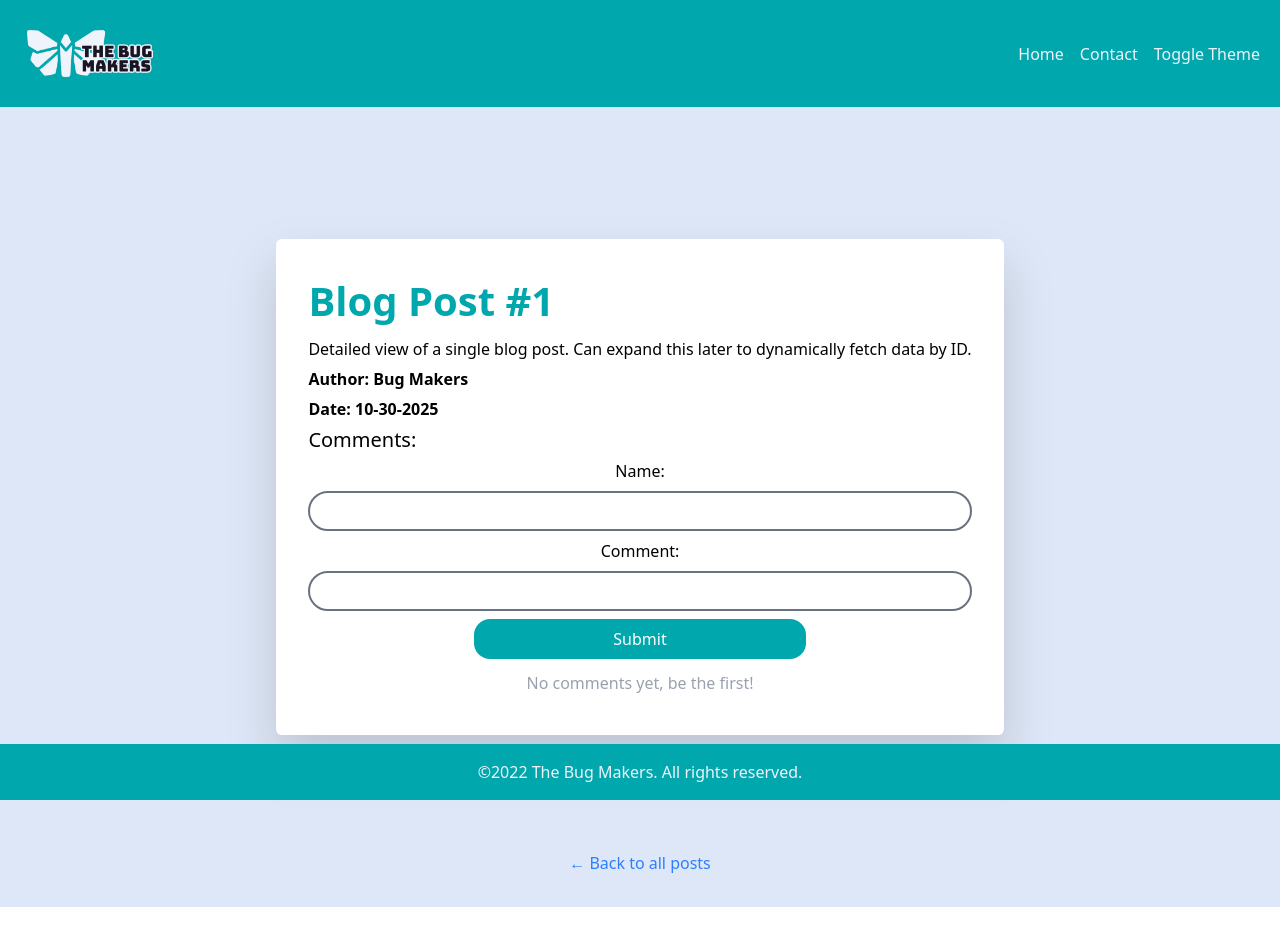
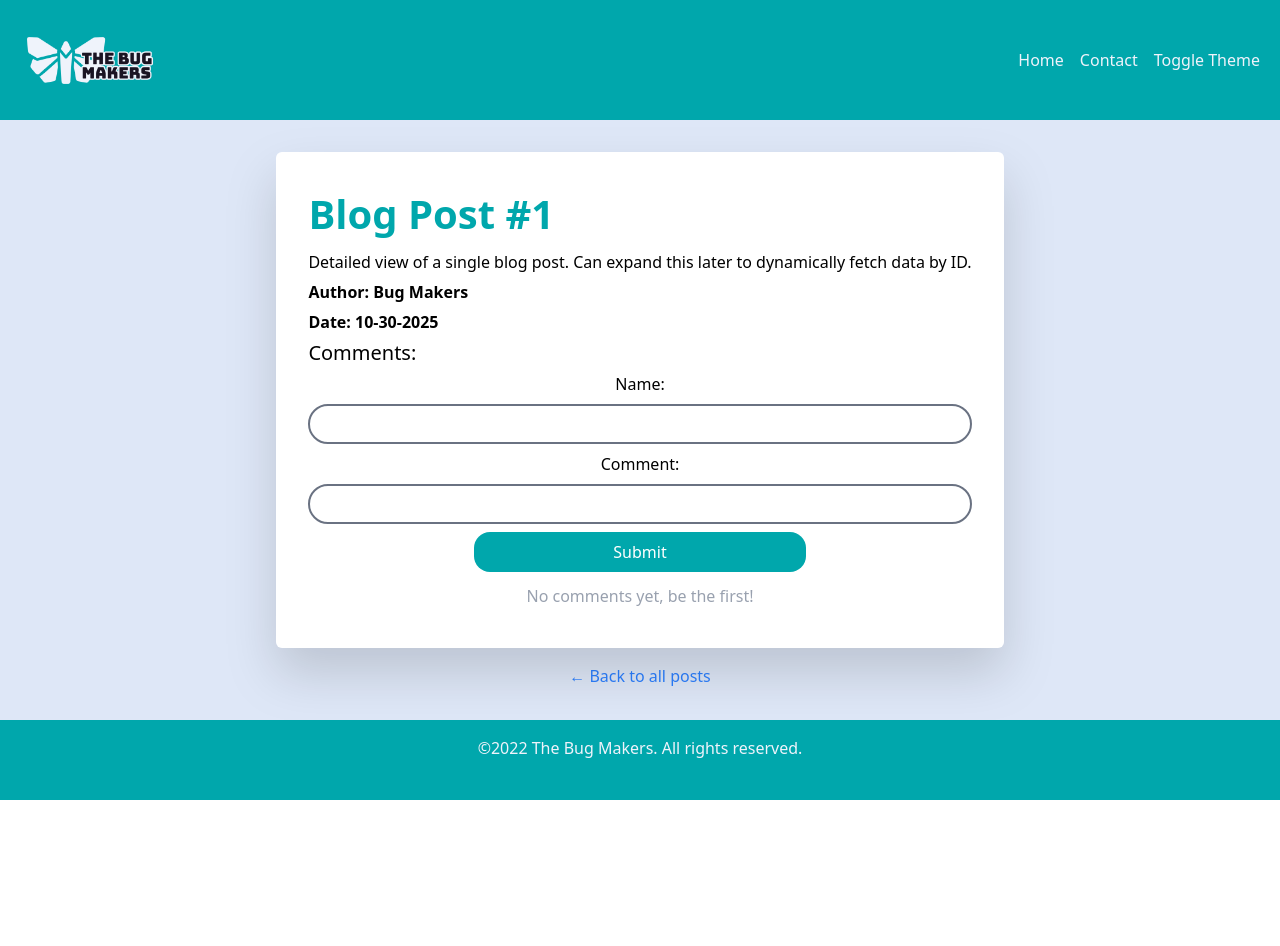
Before and after one commit to The-Bug-Makers-FED25/lab6, a React (Vite) app in the folder blog-app/: page /posts/1 in a window 1280 px wide. Shown: the top 946 px of the page. After the commit the page ends 800 px from the top, so only its background shows below. Built offline with nearby package versions, Linux system fonts and the light colour scheme.

Commit message:
added error handling, loading and did the first fetch set up

```diff
--- a/blog-app/package.json
+++ b/blog-app/package.json
@@ -11,6 +11,7 @@
   },
   "dependencies": {
     "@tailwindcss/vite": "^4.1.15",
+    "axios": "^1.13.2",
     "react": "^18.2.0",
     "react-dom": "^18.2.0",
     "react-router-dom": "^6.30.1"
--- a/blog-app/src/App.jsx
+++ b/blog-app/src/App.jsx
@@ -12,7 +12,7 @@ function App() {
   return (
     <>
       <Header />
-      <main className={`min-h-[85vh] ${light ? "bg-grey" : "bg-darkbg"}`}>
+      <main className={`overflow-auto min-h-[75vh] ${light ? "bg-grey" : "bg-darkbg"}`}>
         <Routes>
           <Route path="/" element={<BlogPostsPage />} />
           <Route path="/posts/:id" element={<IndividualPostPage />} />
--- a/blog-app/src/components/BlogBox/BlogBox.jsx
+++ b/blog-app/src/components/BlogBox/BlogBox.jsx
@@ -5,13 +5,12 @@ export function BlogBox ({title, content, author, date, initialComments }) {
     const {light} = useToggle()
 
 
-
     return <div className={`m-auto p-8 w-fit min-w-[45ch] max-w-[80ch] flex flex-col gap-1 rounded-md drop-shadow-2xl ${light ? "bg-white" : "bg-darkg"}`}>
             <div className="flex flex-col gap-1.5">
                 <h1 className={`text-pdark text-[2.5rem] font-bold ${light ? "" : "text-primary"}`}>{title}</h1>
                 <p className={`${light ? "" : "text-neutral"}`}>{content}</p>
-                <p className={`${light ? "" : "text-neutral"} font-bold`}>Author: {author}</p>
-                <p className={`${light ? "" : "text-neutral"} font-bold`}>Date: {date}</p>
+                <p className={`${light ? "" : "text-neutral"} font-bold`}>Author: {author ? author : "The Bug Makers"}</p>
+                <p className={`${light ? "" : "text-neutral"} font-bold`}>Date: {date ? date : "11-06-2025"}</p>
             </div>
             <h2 className={`${light ? "" : "text-neutral"} text-[1.25rem]`}>Comments:</h2>
             <BlogComments initialComments={initialComments}/>
--- a/blog-app/src/components/Footer/Footer.jsx
+++ b/blog-app/src/components/Footer/Footer.jsx
@@ -4,7 +4,7 @@ export default function Footer () {
     const {light} = useToggle()
 
     return (
-    <footer className={`flex justify-center p-4 sticky min-w-full text-neutral bottom-0 ${light ? "bg-pdark" : "bg-black"  }`}>
+    <footer className={`flex justify-center p-4 sticky min-w-full h-[10vh] text-neutral bottom-0 ${light ? "bg-pdark" : "bg-black"  }`}>
         <p>©2022 The Bug Makers. All rights reserved.</p>
     </footer>
     )
--- a/blog-app/src/components/Header/Header.jsx
+++ b/blog-app/src/components/Header/Header.jsx
@@ -9,7 +9,7 @@ export default function Header() {
 
   return (
     <>
-    <header className={`w-full h-fit bg-black text-neutral flex justify-between p-4 items-center ${light ? "bg-pdark" : ""}`}>
+    <header className={`w-full h-[15vh] bg-black text-neutral flex justify-between p-4 items-center ${light ? "bg-pdark" : ""}`}>
         <div>
             <img className="w-[150px]" src={logo} alt="bug makers logo" />
         </div>
--- a/blog-app/src/pages/BlogPostsPage.jsx
+++ b/blog-app/src/pages/BlogPostsPage.jsx
@@ -1,40 +1,44 @@
 import { Link } from "react-router-dom";
 import { BlogBox } from "../components/BlogBox/BlogBox";
 import { useToggle } from "../context/toggleThemeContext";
+import { useEffect, useState } from "react";
+import axios from "axios";
 
 export default function BlogPostsPage(){
 
   const {light} = useToggle();
+  const [posts, setPosts] = useState([]);
+  const [loading, setLoading] = useState(false); // required for loading solution
+  const [error, setError] = useState(null); // required for error solution
 
-    const blogPosts = [
-        {
-            id: 1,
-            title: "My First Blog!",
-            content: "I uh... I uh haven't done this before...",
-            author: "Joshua C. Price",
-            date: "10-22-2025",
-            initialComments: ["He's pretty freaking goated", "This guy isn't human..."]
-        },
-        {
-            id: 2,
-            title: "My Second Blog!",
-            content: "Dont listen to Josh... He has done this before...",
-            author: "Cailean M. Matthews.",
-            date: "10-23-2025",
-            initialComments:["He's the smartest guy i've ever met", "Don't mess with him... his eyes turn red when he's mad..."]
-        },         {
-            id: 3,
-            title: "My Third Blog!",
-            content: "The walls... they are listening",
-            author: "Armando Hernandez-Cruz",
-            date: "10-23-2025",
-            initialComments:["He's the smartest guy i've ever met", "Don't mess with him... his eyes turn red when he's mad..."]
-        }
-    ];
+  useEffect(() => { // just copy paste this and change url
+    setLoading(true);
+  axios.get("https://jsonplaceholder.typicode.com/posts")
+    .then(response => setPosts(response.data))
+    .catch(e => {
+      console.error("Error fetching posts:", e.message);
+      console.log(e.message)
+      setError("Error fetching posts: " + e.message);
+    });
+    setLoading(false);
+}, []);
 
     return (
-    <div className={`flex flex-col items-center gap-8 p-8 min-h-screen ${light ? "" : "bg-black"}}`}>
-      {blogPosts.map(post => (
+    <div className={`flex flex-col items-center gap-8 p-8 ${posts.length > 0 ? "" : "h-[75vh]"} ${light ? "" : "bg-black"}}`}>
+      {error && !loading && // Copy paste this for error solution
+        <div className={`m-auto p-8 w-fit min-w-[45ch] max-w-[80ch] flex flex-col gap-1 rounded-md drop-shadow-2xl text-center align-middle ${light ? "text-black bg-white" : "text-white bg-darkg"}`}>
+          <h1 className={`font-bold mb-4 text-3xl ${light ? "text-pdark" : "text-primary"}`}>Uh oh, there was an error with your request</h1>
+          <p>{error}</p>
+          <button onClick={() => setError(null)} className={`bg-none cursor-pointer hover:underline ${light ? "text-pdark" : "text-primary"}`}>OK</button>
+        </div>}
+      {loading ? // This is tricky but first part of this ternary is the loading solution the second half is post page specific will need to slightly adjust
+        <div className={`m-auto p-8 w-fit min-w-[45ch] max-w-[80ch] flex gap-0 rounded-md drop-shadow-2xl justify-center items-baseline ${light ? "text-black bg-white" : "text-white bg-darkg"}`}>
+          <span className={`font-bold text-3xl ${light ? "text-pdark" : "text-primary"}`}>Loading</span>
+          <span className={`font-bold text-4xl animate-pulse ${light ? "text-pdark" : "text-primary"}`}>.</span>
+          <span className={`font-bold text-4xl animate-pulse delay-75 ${light ? "text-pdark" : "text-primary"}`}>.</span>
+          <span className={`font-bold text-4xl animate-pulse delay-100 ${light ? "text-pdark" : "text-primary"}`}>.</span>
+        </div>
+         : posts.length > 0 ? posts.map(post => (
         <div key={post.id} className="w-full flex flex-col items-center">
           <BlogBox {...post} />
           <Link
@@ -44,7 +48,7 @@ export default function BlogPostsPage(){
             Read More
           </Link>
         </div>
-      ))}
+      )) : /* This line just makes sure there isn't nothing on the page, you can adjust it based on current pages stuff */ error ? <div></div> : <div className="h-full flex items-center"> <p className={`font-bold mb-4 text-3xl ${light ? "text-pdark" : "text-primary"}`}>Nothing to show yet</p> </div>}
     </div>
   );
 }
--- a/blog-app/src/pages/IndividualPostPage.jsx
+++ b/blog-app/src/pages/IndividualPostPage.jsx
@@ -13,7 +13,7 @@ export default function IndividualPostPage() {
   };
 
   return (
-    <div className="flex flex-col items-center gap-4 p-8 min-h-screen">
+    <div className="flex flex-col items-center gap-4 p-8">
       <BlogBox {...post} />
       <Link to="/" className="text-blue-500 hover:underline">← Back to all posts</Link>
     </div>
```
Also changed, not shown: 2 other files (tests, documents, lock files or other folders).
